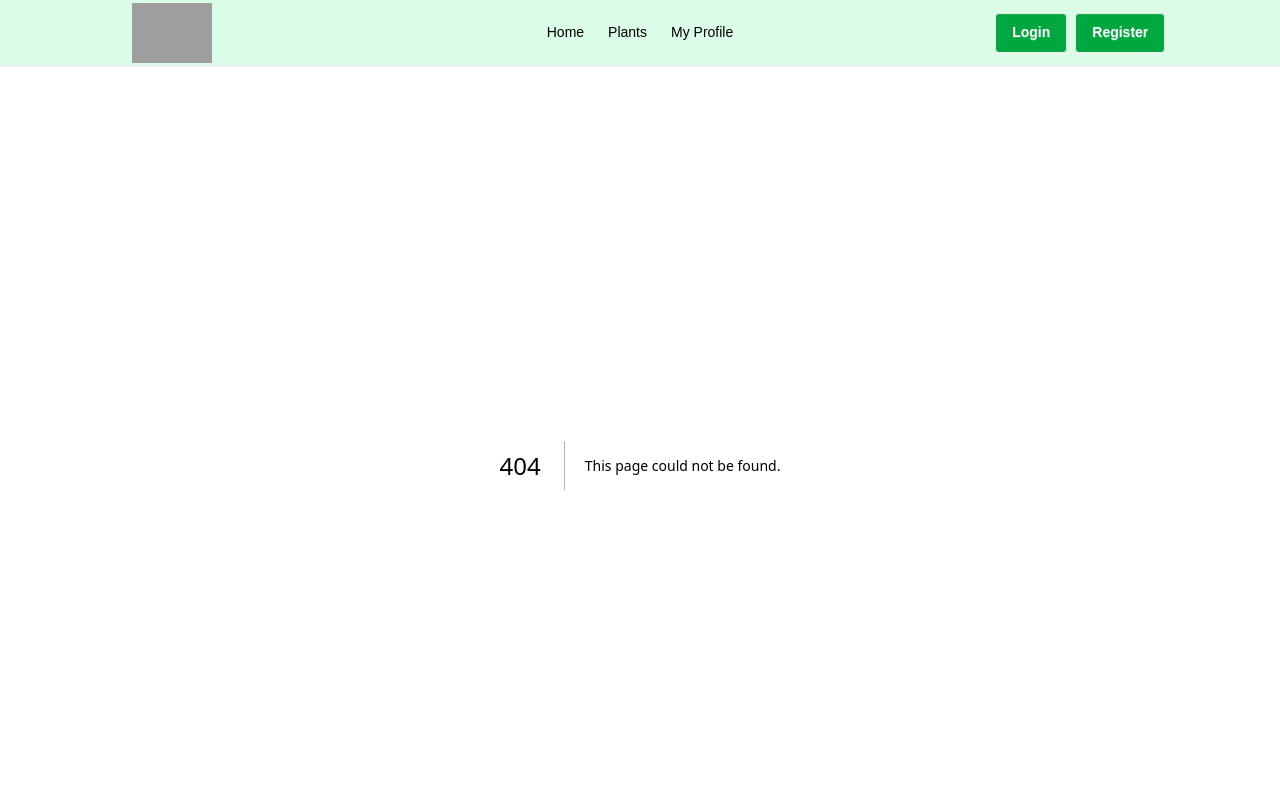
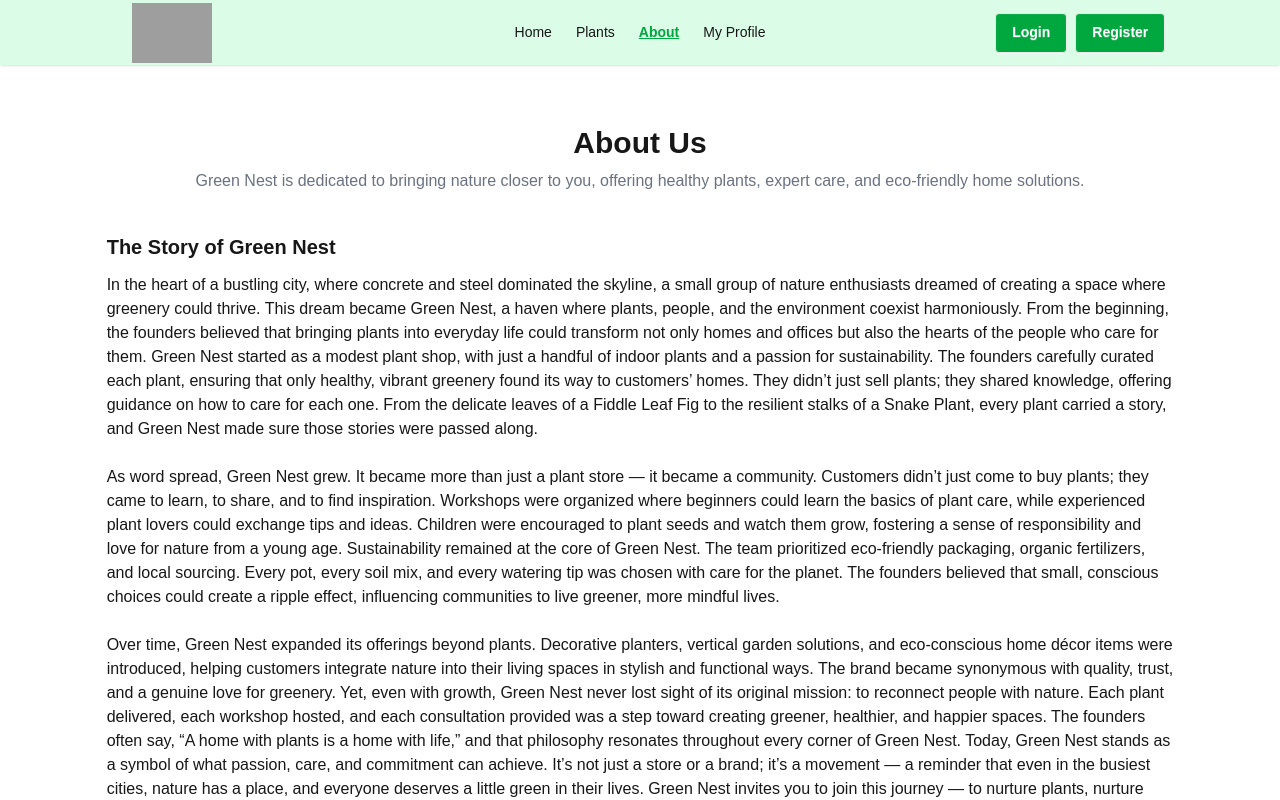
Before and after one commit to lijanahmmed/Green-Nest-2.0, a Next.js app: page /about in a window 1280 px wide. Before the commit this address had no page. Shown: the top 800 px of the page. Built offline with nearby package versions, Linux system fonts and the light colour scheme; grey boxes are pictures that could not be loaded.

Commit message:
added about section

```diff
--- a/src/Components/Navbar.jsx
+++ b/src/Components/Navbar.jsx
@@ -23,25 +23,38 @@ export default function Navbar() {
               viewBox="0 0 24 24"
               stroke="currentColor"
             >
-              <path strokeLinecap="round" strokeLinejoin="round" strokeWidth={2}
+              <path
+                strokeLinecap="round"
+                strokeLinejoin="round"
+                strokeWidth={2}
                 d="M4 6h16M4 12h8m-8 6h16"
               />
             </svg>
           </div>
 
-          {/* Mobile Menu */}
           <ul
             tabIndex={-1}
             className="menu menu-sm dropdown-content bg-base-100 rounded-box z-10 mt-3 w-52 p-2 shadow"
           >
             <li>
-              <Link className={activeClass("/")} href="/">Home</Link>
+              <Link className={activeClass("/")} href="/">
+                Home
+              </Link>
             </li>
             <li>
-              <Link className={activeClass("/plants")} href="/plants">Plants</Link>
+              <Link className={activeClass("/plants")} href="/plants">
+                Plants
+              </Link>
             </li>
             <li>
-              <Link className={activeClass("/my-profile")} href="/my-profile">My Profile</Link>
+              <Link className={activeClass("/about")} href="/about">
+                About
+              </Link>
+            </li>
+            <li>
+              <Link className={activeClass("/my-profile")} href="/my-profile">
+                My Profile
+              </Link>
             </li>
           </ul>
         </div>
@@ -55,22 +68,31 @@ export default function Navbar() {
         </Link>
       </div>
 
-      {/* Desktop Menu */}
       <div className="navbar-center hidden lg:flex">
         <ul className="menu menu-horizontal px-1">
           <li>
-            <Link className={activeClass("/")} href="/">Home</Link>
+            <Link className={activeClass("/")} href="/">
+              Home
+            </Link>
           </li>
           <li>
-            <Link className={activeClass("/plants")} href="/plants">Plants</Link>
+            <Link className={activeClass("/plants")} href="/plants">
+              Plants
+            </Link>
           </li>
           <li>
-            <Link className={activeClass("/my-profile")} href="/my-profile">My Profile</Link>
+            <Link className={activeClass("/about")} href="/about">
+              About
+            </Link>
+          </li>
+          <li>
+            <Link className={activeClass("/my-profile")} href="/my-profile">
+              My Profile
+            </Link>
           </li>
         </ul>
       </div>
 
-      {/* Right Section */}
       <div className="navbar-end">
         {loading ? (
           <span className="loading loading-spinner loading-xl"></span>
@@ -90,10 +112,7 @@ export default function Navbar() {
               <li>Add Plant</li>
               <li>Manage Plants</li>
               <li>
-                <button
-                  type="button"
-                  className="btn bg-green-600 text-white"
-                >
+                <button type="button" className="btn bg-green-600 text-white">
                   Log Out
                 </button>
               </li>
--- /dev/null
+++ b/src/app/about/page.jsx
@@ -0,0 +1,65 @@
+export default function AboutPage() {
+  return (
+    <div className="mt-15 w-11/12 md:w-10/12 mx-auto">
+      <div className="text-center space-y-2">
+        <h3 className="text-3xl font-bold">About Us</h3>
+        <p className="text-gray-500">
+          Green Nest is dedicated to bringing nature closer to you, offering
+          healthy plants, expert care, and eco-friendly home solutions.
+        </p>
+      </div>
+      <div className="mt-10">
+        <h5 className="text-xl font-bold mb-3">The Story of Green Nest</h5>
+        <p>
+          In the heart of a bustling city, where concrete and steel dominated
+          the skyline, a small group of nature enthusiasts dreamed of creating a
+          space where greenery could thrive. This dream became Green Nest, a
+          haven where plants, people, and the environment coexist harmoniously.
+          From the beginning, the founders believed that bringing plants into
+          everyday life could transform not only homes and offices but also the
+          hearts of the people who care for them. Green Nest started as a modest
+          plant shop, with just a handful of indoor plants and a passion for
+          sustainability. The founders carefully curated each plant, ensuring
+          that only healthy, vibrant greenery found its way to customers’ homes.
+          They didn’t just sell plants; they shared knowledge, offering guidance
+          on how to care for each one. From the delicate leaves of a Fiddle Leaf
+          Fig to the resilient stalks of a Snake Plant, every plant carried a
+          story, and Green Nest made sure those stories were passed along.
+          <br /> <br />
+          As word spread, Green Nest grew. It became more than just a plant
+          store — it became a community. Customers didn’t just come to buy
+          plants; they came to learn, to share, and to find inspiration.
+          Workshops were organized where beginners could learn the basics of
+          plant care, while experienced plant lovers could exchange tips and
+          ideas. Children were encouraged to plant seeds and watch them grow,
+          fostering a sense of responsibility and love for nature from a young
+          age. Sustainability remained at the core of Green Nest. The team
+          prioritized eco-friendly packaging, organic fertilizers, and local
+          sourcing. Every pot, every soil mix, and every watering tip was chosen
+          with care for the planet. The founders believed that small, conscious
+          choices could create a ripple effect, influencing communities to live
+          greener, more mindful lives.
+          <br /> <br />
+          Over time, Green Nest expanded its offerings beyond plants. Decorative
+          planters, vertical garden solutions, and eco-conscious home décor
+          items were introduced, helping customers integrate nature into their
+          living spaces in stylish and functional ways. The brand became
+          synonymous with quality, trust, and a genuine love for greenery. Yet,
+          even with growth, Green Nest never lost sight of its original mission:
+          to reconnect people with nature. Each plant delivered, each workshop
+          hosted, and each consultation provided was a step toward creating
+          greener, healthier, and happier spaces. The founders often say, “A
+          home with plants is a home with life,” and that philosophy resonates
+          throughout every corner of Green Nest. Today, Green Nest stands as a
+          symbol of what passion, care, and commitment can achieve. It’s not
+          just a store or a brand; it’s a movement — a reminder that even in the
+          busiest cities, nature has a place, and everyone deserves a little
+          green in their lives. Green Nest invites you to join this journey — to
+          nurture plants, nurture your home, and nurture the world around you.
+          Because every leaf, every flower, and every plant tells a story, and
+          Green Nest wants to help you be part of it.
+        </p>
+      </div>
+    </div>
+  );
+}
--- a/src/app/layout.js
+++ b/src/app/layout.js
@@ -24,16 +24,14 @@ export default function RootLayout({ children }) {
       <body
         className={`${geistSans.variable} ${geistMono.variable} antialiased`}
       >
-        <div className='flex flex-col min-h-screen'>
-            <div className='bg-green-100 shadow-sm'>
-                <Navbar></Navbar>
-            </div>
-            <div className='flex-1'>
-                {children}
-            </div>
-            <div className='bg-gray-300 mt-15'>
-                <Footer></Footer>
-            </div>
+        <div className="flex flex-col min-h-screen">
+          <div className="bg-green-100 shadow-sm sticky top-0 z-50">
+            <Navbar></Navbar>
+          </div>
+          <div className="flex-1">{children}</div>
+          <div className="bg-gray-300 mt-15">
+            <Footer></Footer>
+          </div>
         </div>
       </body>
     </html>
--- a/src/app/page.jsx
+++ b/src/app/page.jsx
@@ -1,9 +1,5 @@
 import Image from "next/image";
 
 export default function Home() {
-  return (
-    <div>
-      hello world
-    </div>
-  );
+  return <div>hello world</div>;
 }
```
